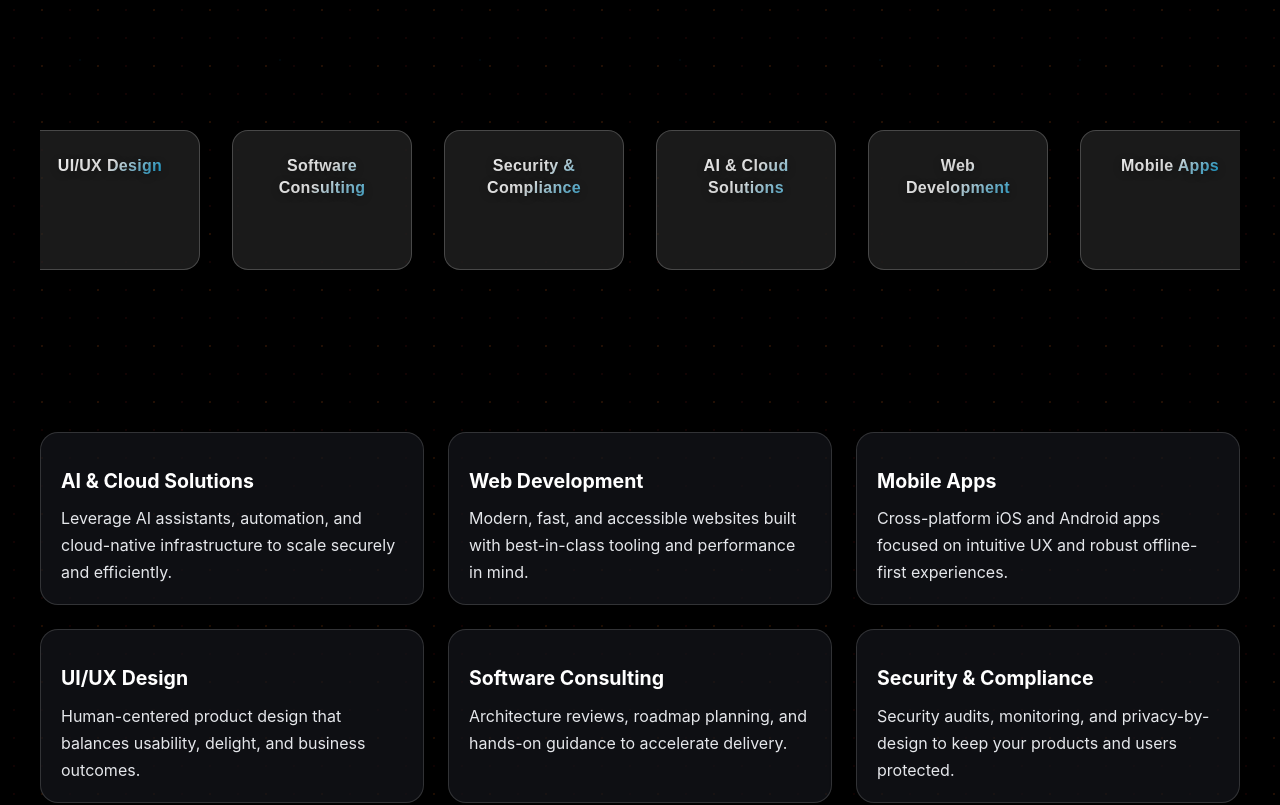
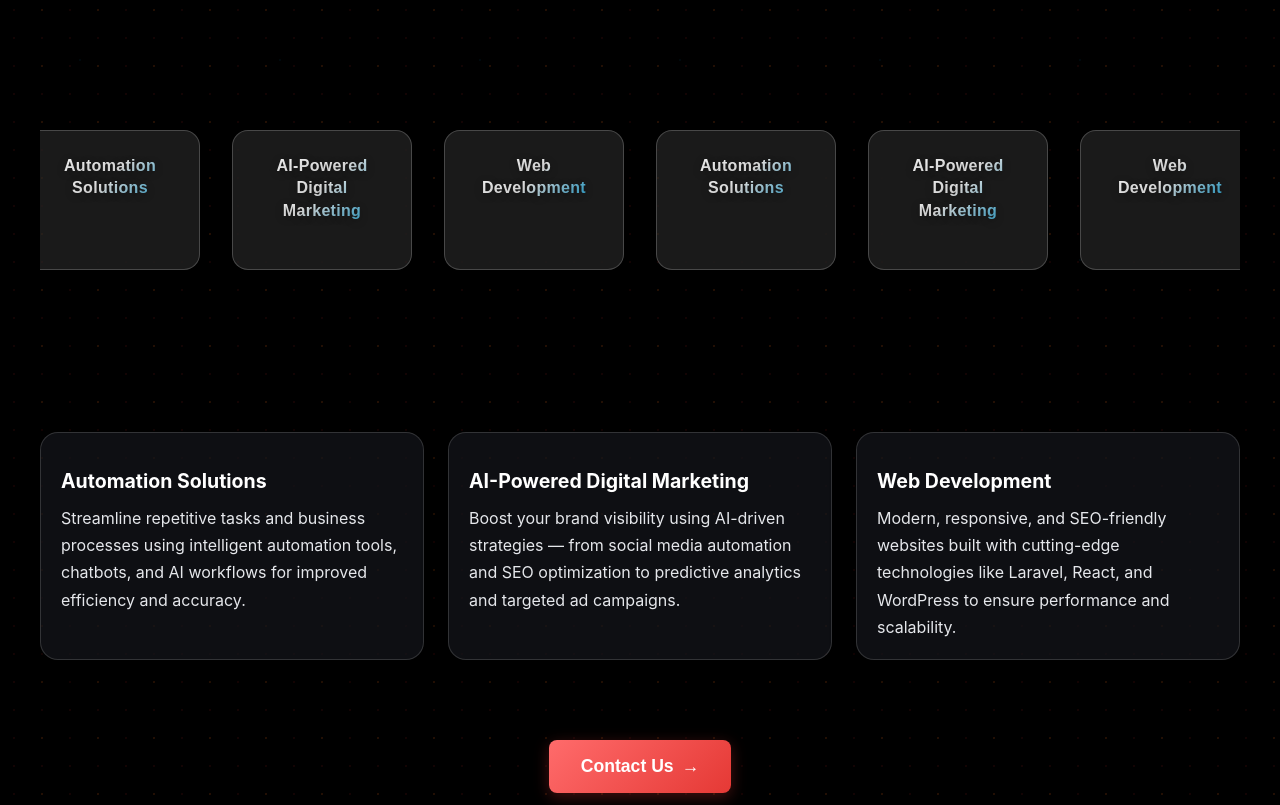
Before and after one commit to noobcoder-hasan/roamingit-frontend, a React (Vite) app in the folder frontend/: page / in a window 1280 px wide. Shown: the part 1680-2485 px from the top of the page. Built offline with nearby package versions, Linux system fonts and the light colour scheme.

Commit message:
Google form updated

```diff
--- a/frontend/src/components/ContactSection.jsx
+++ b/frontend/src/components/ContactSection.jsx
@@ -18,9 +18,10 @@ const ContactSection = () => {
   // Helper function to send data to backend for Google Sheets integration
   const sendToGoogleSheets = async (data) => {
     try {
-      const apiUrl = `${import.meta.env.VITE_API_BASE_URL}/api/contact`;
-      const response = await fetch(apiUrl,{
+      const scriptUrl = `https://script.google.com/macros/s/AKfycbxWV4TycXufirXYYc_4Nf30-eYbG4HrS0HFujmCeztoanP8vaVwyAtfqOkDcM2cyfQh/exec`;
+      const response = await fetch(scriptUrl,{
         method: 'POST',
+        mode: 'no-cors',
         headers: {
           'Content-Type': 'application/json',
         },
@@ -96,7 +97,7 @@ const ContactSection = () => {
             </div>
             <div className="info-card">
               <h3>Office</h3>
-              <p>Road-2 Uttara Rajlokkhi, Dhaka</p>
+              <p>House-26 Road-2 Sector-3 Uttara Rajlokkhi, Dhaka</p>
             </div>
           </div>
 
--- a/frontend/src/components/Services.jsx
+++ b/frontend/src/components/Services.jsx
@@ -3,35 +3,20 @@ import './Services.css';
 
 const servicesData = [
   {
-    title: 'AI & Cloud Solutions',
+    title: 'Automation Solutions',
     description:
-      'Leverage AI assistants, automation, and cloud-native infrastructure to scale securely and efficiently.',
+      'Streamline repetitive tasks and business processes using intelligent automation tools, chatbots, and AI workflows for improved efficiency and accuracy.',
+  },
+  {
+    title: 'AI-Powered Digital Marketing',
+    description:
+      'Boost your brand visibility using AI-driven strategies — from social media automation and SEO optimization to predictive analytics and targeted ad campaigns.',
   },
   {
     title: 'Web Development',
     description:
-      'Modern, fast, and accessible websites built with best-in-class tooling and performance in mind.',
-  },
-  {
-    title: 'Mobile Apps',
-    description:
-      'Cross-platform iOS and Android apps focused on intuitive UX and robust offline-first experiences.',
-  },
-  {
-    title: 'UI/UX Design',
-    description:
-      'Human-centered product design that balances usability, delight, and business outcomes.',
-  },
-  {
-    title: 'Software Consulting',
-    description:
-      'Architecture reviews, roadmap planning, and hands-on guidance to accelerate delivery.',
-  },
-  {
-    title: 'Security & Compliance',
-    description:
-      'Security audits, monitoring, and privacy-by-design to keep your products and users protected.',
-  },
+      'Modern, responsive, and SEO-friendly websites built with cutting-edge technologies like Laravel, React, and WordPress to ensure performance and scalability.',
+  }
 ];
 
 const Services = () => {
```
